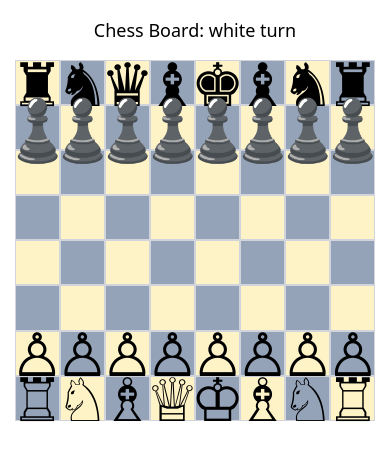
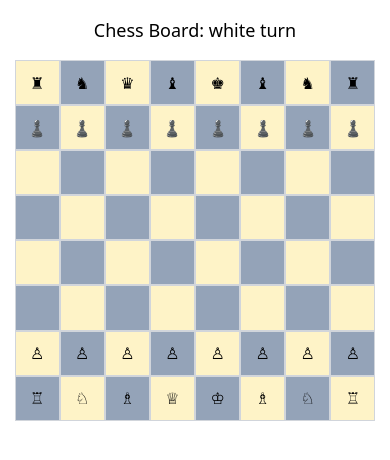
Before and after one commit to nisino25/chess, a Vue app: page / in a window 390 px wide. Shown: the top 460 px of the page. Built offline with nearby package versions, Linux system fonts and the light colour scheme.

Commit message:
changed the font size

```diff
--- a/public/index.html
+++ b/public/index.html
@@ -6,6 +6,11 @@
     <meta name="viewport" content="width=device-width,initial-scale=1.0">
     <link rel="icon" href="<%= BASE_URL %>favicon.ico">
     <title><%= htmlWebpackPlugin.options.title %></title>
+    <meta name="apple-mobile-web-app-capable" content="yes">
+    <meta name="viewport" content="width=device-width, initial-scale=1.0, viewport-fit=cover maximum-scale=1.0, user-scalable=no">
+
+    <!-- <meta name="theme-color" content="#111827"/> -->
+
 
     <!-- Tailwind CDN -->
     <script src="https://cdn.tailwindcss.com"></script>
--- a/src/App.vue
+++ b/src/App.vue
@@ -19,7 +19,7 @@
                 <div
                     v-for="piece in pieces"
                     :key="piece.id"
-                    class="piece absolute text-6xl transition-all duration-300 cursor-pointer"
+                    class="piece absolute sm:text-4xl md:text-6xl transition-all duration-300 cursor-pointer"
                     :style="{ top: `${piece.row * 12.5}%`, left: `${piece.col * 12.5}%` }"
                     @click.stop="selectPiece(piece)"
                     :class="selected && selected.id === piece.id ? 'ring-4 ring-indigo-400' : ''"
```
